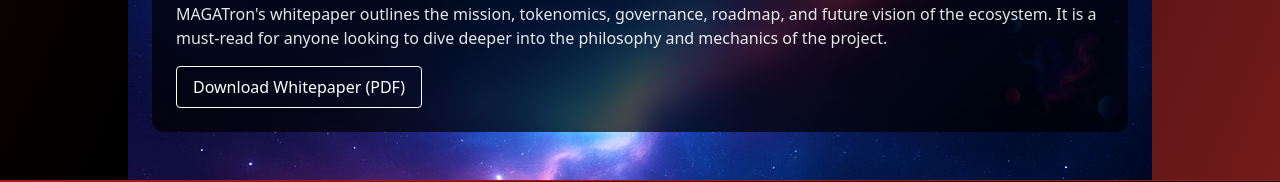
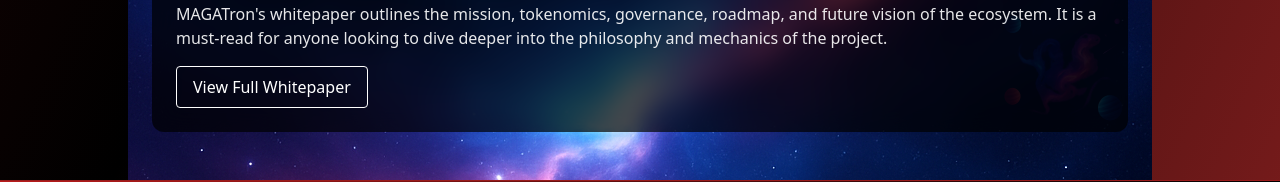
Before and after one commit to MrDonaldTrump-lab/magatron-website, a Next.js app in the folder magatron-site/: page / in a window 1280 px wide. Shown: the part 2542-2724 px from the top of the page. Built offline with nearby package versions, Linux system fonts and the light colour scheme.

Commit message:
Update index.js

```diff
--- a/magatron-site/pages/index.js
+++ b/magatron-site/pages/index.js
@@ -111,7 +111,9 @@
             MAGATron's whitepaper outlines the mission, tokenomics, governance, roadmap, and future vision of the ecosystem.
             It is a must-read for anyone looking to dive deeper into the philosophy and mechanics of the project.
           </p>
-          <button className="border border-white text-white py-2 px-4 rounded hover:bg-white hover:text-black">Download Whitepaper (PDF)</button>
+          <a href="/whitepaper">
+           <button className="border border-white text-white py-2 px-4 rounded hover:bg-white hover:text-black">View Full Whitepaper</button>
+          </a>
         </div>
       </motion.section>
 
```
